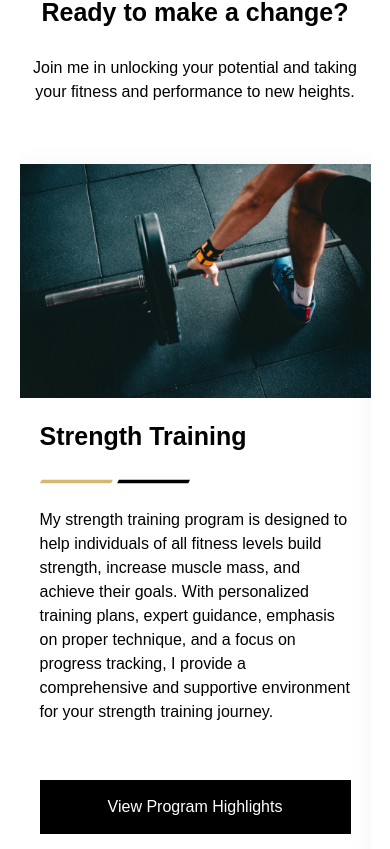
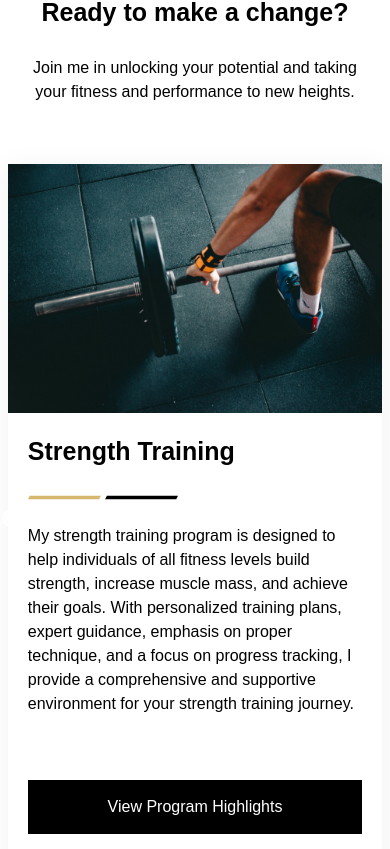
Before and after one commit to StuartMolnar/kevin-ye, a Next.js app: page / in a window 390 px wide. Shown: the part 1355-2204 px from the top of the page. Built offline with nearby package versions, Linux system fonts and the light colour scheme.

Commit message:
fixed service card shadows on mobile

```diff
--- a/components/ServiceCard.tsx
+++ b/components/ServiceCard.tsx
@@ -10,7 +10,7 @@ type ServiceCardProps = {
 
 const ServiceCard: FC<ServiceCardProps> = ({ title, imageUrl, description, link }) => {
   return (
-    <div className="flex flex-col items-center justify-between w-full h-[800px] super-sm:h-[710px] md:h-[750px] card max-w-[480px] my-5 bg-white rounded shadow-custom">
+    <div className="ml-[2%] w-[calc(100%-4%)] flex flex-col items-center justify-between  h-[800px] super-sm:h-[710px] md:h-[750px] card max-w-[480px] my-5 bg-white rounded shadow-custom">
       <div className="h-[320px] w-full max-w-[480px]">
         <Image src={imageUrl} alt={title} className="object-cover w-full h-full" width={480} height={320} />
       </div>
--- a/components/ServicesCarousel.tsx
+++ b/components/ServicesCarousel.tsx
@@ -114,7 +114,7 @@ const ServicesCarousel = () => {
           <CarouselArrow initialSrc="/carousel-arrow-left.svg" hoverSrc="/carousel-arrow-left-hover.svg" onClick={handlePrev}/>
         </div>
 
-        <Slider {...settings} ref={sliderRef} className="w-[calc(100%-10%)] mx-auto md:w-4/5 max-w-[1850px] service-carousel">
+        <Slider {...settings} ref={sliderRef} className="w-full mx-auto md:w-4/5 max-w-[1850px] service-carousel">
           {services.map((service, index) => (
               <div key={index} className="">
                   <ServiceCard
```
